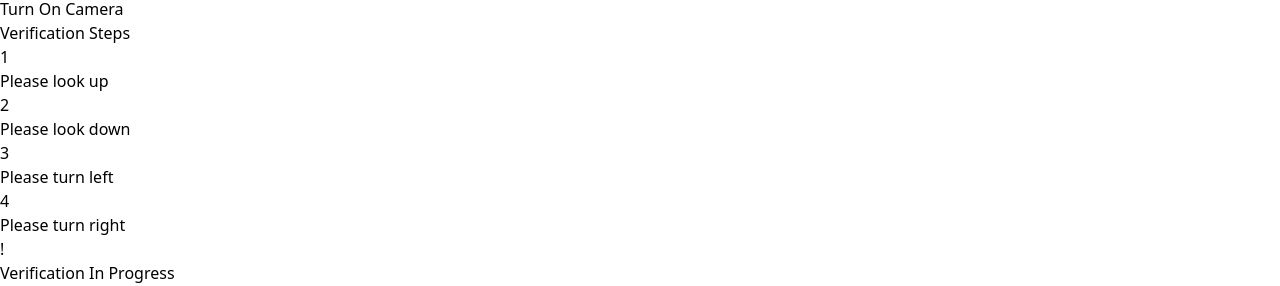
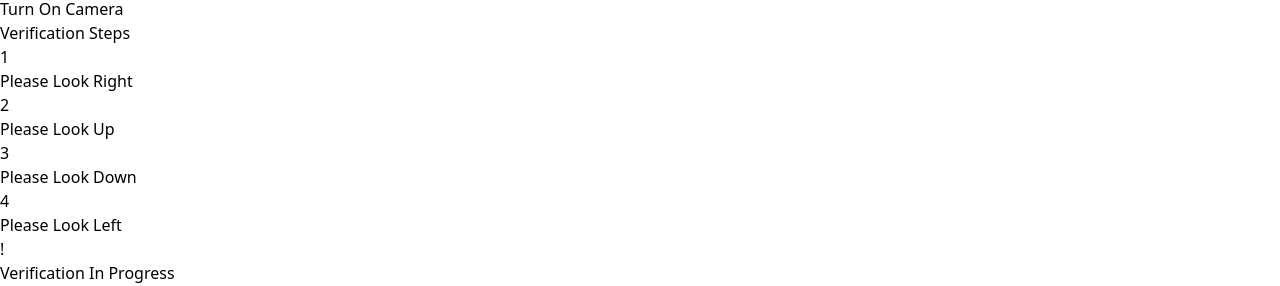
Before and after one commit to pranjal-meridian/React, a React (Vite) app: page /challenge in a window 1280 px wide. Shown: the part 1403-1689 px from the top of the page. Built offline with nearby package versions, Linux system fonts and the light colour scheme.

Commit message:
Challenge with apis all done

```diff
--- a/src/Challenge.jsx
+++ b/src/Challenge.jsx
@@ -1,4 +1,4 @@
-import {useState, useEffect, useRef} from "react";
+import {useState, useEffect, useRef, useMemo} from "react";
 import './App.css';
 import Webcam from "react-webcam";
 import instance from "./helpers/instance.js";
@@ -15,12 +15,14 @@ function App() {
   const [isComplete, setIsComplete] = useState(false);
   const webcamRef = useRef(null);
 
-  const challenges = [
-    "Please look up",
-    "Please look down",
-    "Please turn left",
-    "Please turn right"
-  ];
+  const challenges = useMemo(() => [
+    "Up",
+    "Down",
+    "Left",
+    "Right"
+  ].map(value => ({ value, sort: Math.random() }))
+    .sort((a, b) => a.sort - b.sort)
+    .map(({ value }) => value), []);
 
   useEffect(() => {
     let timer;
@@ -53,15 +55,44 @@ function App() {
     }
     formData.append("email", cookie.get("email"));
     formData.append("image", img);
+    formData.append("task", challenges[challengeIndex]);
 
-    const res = await instance.post("/api/verify", formData);
-    console.log(res.data);
+    try {
+      const res = await instance.post("/api/verify", formData);
+      if (res.data.face_match != "Matched") {
+        alert("Face not matched. Please try again.");
+        return
+      }
 
-    return;
+      //todo: uncomment this code
+      // if (res.data.liveness_status == "Spoof") {
+      //   alert("Spoof detected. Please try again.");
+      //   return;
+      // }
+
+      if (res.data.task_validity == "Incorrect") {
+        alert("Incorrect task. Please try again.");
+        return;
+      }
+
+      if (res.data.error) {
+        alert(res.data.error);
+        return;
+      }
+
+
+
+    } catch (error) {
+      if (error.response) {
+        alert(error.response.data.error);
+      }
+      console.log(error);
+    }
 
     if (challengeIndex < challenges.length - 1) {
       setChallengeIndex(challengeIndex + 1);
     } else {
+      setChallengeIndex(challengeIndex + 1);
       setIsComplete(true);
       console.log("Verification complete");
     }
@@ -197,7 +228,7 @@ function App() {
                     : index < challengeIndex
                       ? "text-green-700"
                       : "text-gray-600"
-                }`}>{challenge}</span>
+                }`}>Please Look {challenge}</span>
               </div>
               {index < challengeIndex && (
                 <span className="text-green-500 text-lg">✓</span>
```
